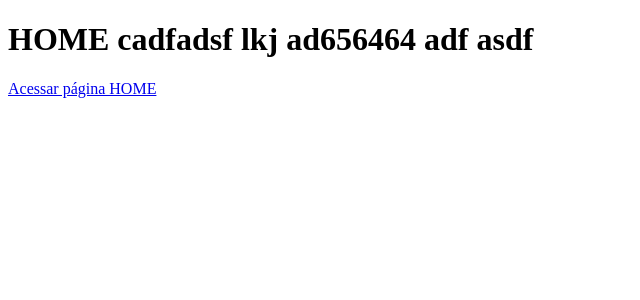
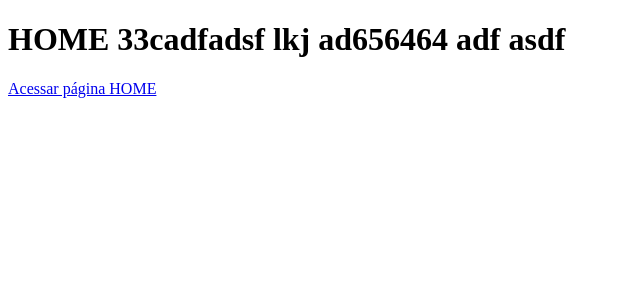
Before and after one commit to RENATO-BLUE/Escola, a Next.js app: page /sobre in a window 1280 px wide. Shown: the top 300 px of the page, without its empty margins (0-640 px from the left). Built offline with nearby package versions, Linux system fonts and the light colour scheme.

Commit message:
nova muito nova na home

```diff
--- a/pages/index.js
+++ b/pages/index.js
@@ -2,7 +2,7 @@ import Link from 'next/link';
 
 function Home(){
     return (<div>
-            <h1>HOME df</h1>
+            <h1>HOME 33df</h1>
 
             <Link href="/sobre">
                 <a>Acessar página sobre</a>
--- a/pages/sobre.js
+++ b/pages/sobre.js
@@ -2,7 +2,7 @@ import Link from 'next/link';
 
 function Sobre(){
     return (<div>
-            <h1>HOME cadfadsf lkj ad656464 adf asdf</h1>
+            <h1>HOME 33cadfadsf lkj ad656464 adf asdf</h1>
 
             <Link href="/">
                 <a>Acessar página HOME</a>
```
